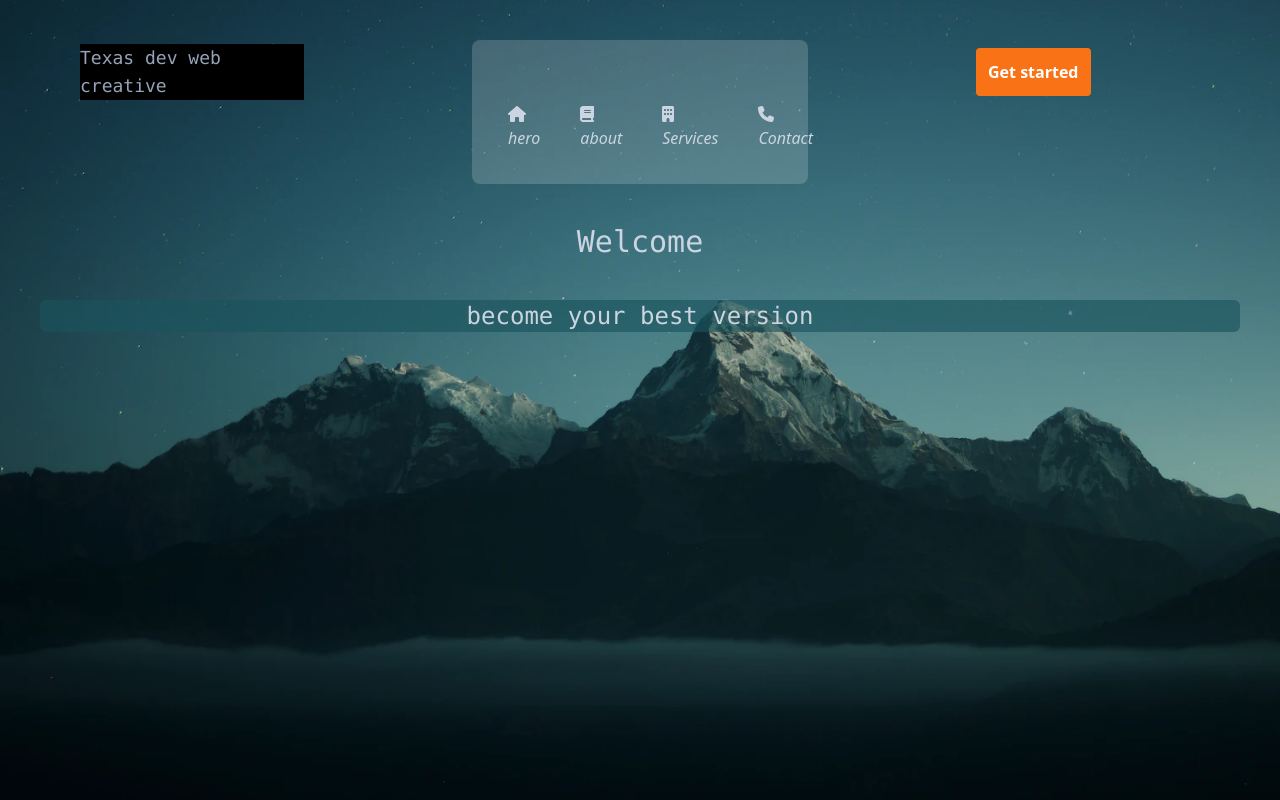
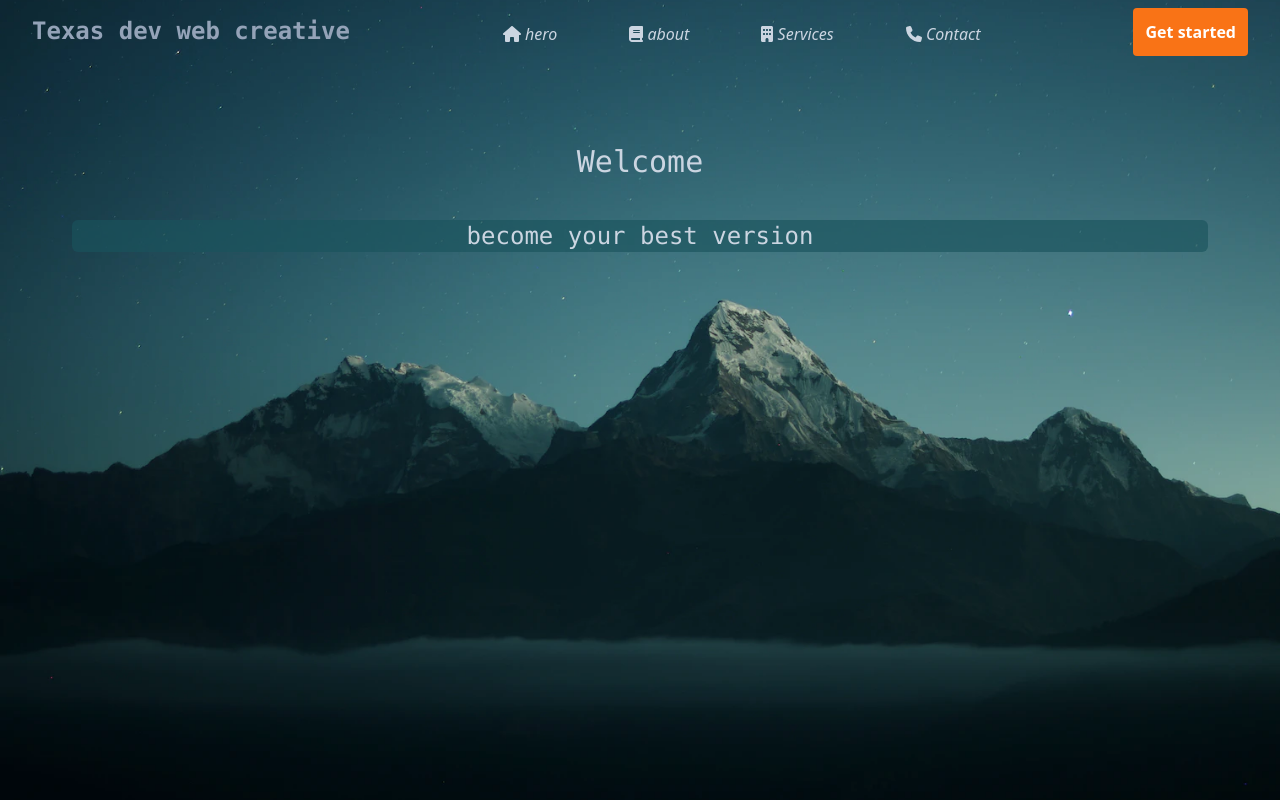
Before and after one commit to Matheus216/site-tailwindcss, a Next.js app in the folder site-tailwindcss/: page / in a window 1280 px wide. Built offline with nearby package versions, Linux system fonts and the light colour scheme.

Commit message:
refatoring code

```diff
--- a/site-tailwindcss/src/app/page.tsx
+++ b/site-tailwindcss/src/app/page.tsx
@@ -2,11 +2,9 @@ import Navbar from "@/components/navbar/navbar";
 
 export default function Home() {
   return (
-      <div className="h-screen bg-cover bg-center bg-[url('/background.webp')]">
-        <div className='relative ps-20 pe-20'>
-          <Navbar />
-        </div>
-       <h1 className="text-3xl font-mono text-center text-slate-300 mt-20">
+      <div className="relative ps-[2rem] pe-[2rem] h-screen w-screen bg-cover bg-center bg-[url('/background.webp')] bg-black">
+        <Navbar />
+       <h1 className="text-3xl font-mono text-center text-slate-300 mt-[30%] md:mt-20">
           Welcome
         </h1>
         <div className="text-2xl font-mono text-center text-slate-300 m-10 bg-[#19535da3] rounded-md">
--- a/site-tailwindcss/src/components/navbar/navbar.tsx
+++ b/site-tailwindcss/src/components/navbar/navbar.tsx
@@ -24,23 +24,20 @@ export default function Navbar() {
       }
 
     return (
-      <div className="w-full h-36 max-w-full items-center justify-between flex">
-        <div className="md:text-lg lg:text-lg sm:text-sm font-mono text-slate-400 w-[20%] sm:align-middle bg-black h-5/5">
-          <div className="md:hidden lg:hidden block text-2xl" >TDWC</div>
-          <div className="hidden md:block lg:block">Texas dev web creative</div>
+        <div className="w-full h-16  items-center justify-between flex ">
+          <div className="md:text-lg font-mono text-slate-400">
+            <a className="hover:text-orange-500 cursor-pointer font-bold text-[1.5rem]">Texas dev web creative</a>
           </div>
-        <ul className={`bg-[#f7f7f72e] h-[100%] align-middle justify-between rounded-lg items-center mt-20 md:relative p-4 md:flex-row md:w-[30%] md:flex ${small} sm:flex-col sm:absolute`}>
+          <ul className={`flex gap-8`}>
             <ItemNav description='hero' href='#' icon={faHouse} />
             <ItemNav description='about' href='#' icon ={faBook}/>
             <ItemNav description='Services' href='#' icon={faBuilding} />
             <ItemNav description='Contact' href='#' icon={faPhone} />
           </ul>
-        <div className='w-[20%] text-slate-300 text-center'>
           <button className='transition ease-in-out delay-150 hover:-translate-y-1 hover:scale-110 hover:bg-orange-800 duration-300 bg-orange-500 text-white font-bold rounded p-3 cursor-pointer hidden md:block lg:block'>
             Get started
           </button>
           <i className=' md:hidden lg:hidden'><a href='#' onClick={e => expandNavbar(e)}><FontAwesomeIcon className='h-6' icon={faBars} /></a></i>
-        </div>
         </div>
     )
   }
```
Lines whose indentation alone changed are shown as unchanged.
